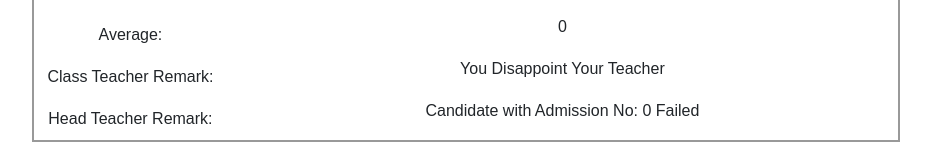
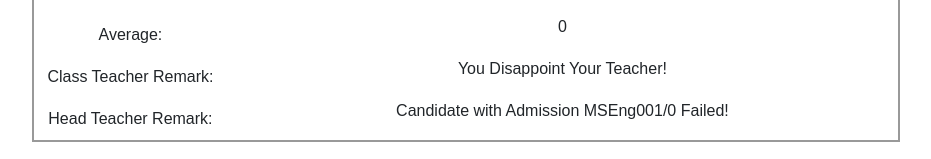
Before and after one commit to JosephPromise/GradeSheet, a plain HTML site: page index.html in a window 1280 px wide. Both pictures are taken after a click on the button "Get Result". Shown: the part 708-867 px from the top of the page, without its empty margins (174-1105 px from the left). Drawn offline with Linux system fonts and the light colour scheme.

Commit message:
GradeSheet

```diff
--- a/index.html
+++ b/index.html
@@ -184,8 +184,8 @@ function getResult() {
 
   document.getElementById('total').innerText = Total_Score;
   document.getElementById('average').innerText = Average_Score;
-  document.getElementById('remark').innerText = Average_Score > 50 ? 'You Impressed Your Teacher ' : ' You Disappoint Your Teacher';
-  document.getElementById('remark2').innerText = Average_Score > 50 ? 'Candidate with Admission No: ' + adm + ' Passed' : 'Candidate with Admission No: ' + adm + ' Failed';
+  document.getElementById('remark').innerText = Average_Score > 50 ? 'You Impressed Your Teacher ' : ' You Disappoint Your Teacher! ';
+  document.getElementById('remark2').innerText = Average_Score > 50 ? ' Candidate with Admission MSEng001/' + adm + ' Passed!' : 'Candidate with Admission MSEng001/' + adm + ' Failed! ';
 }
 
 
```
